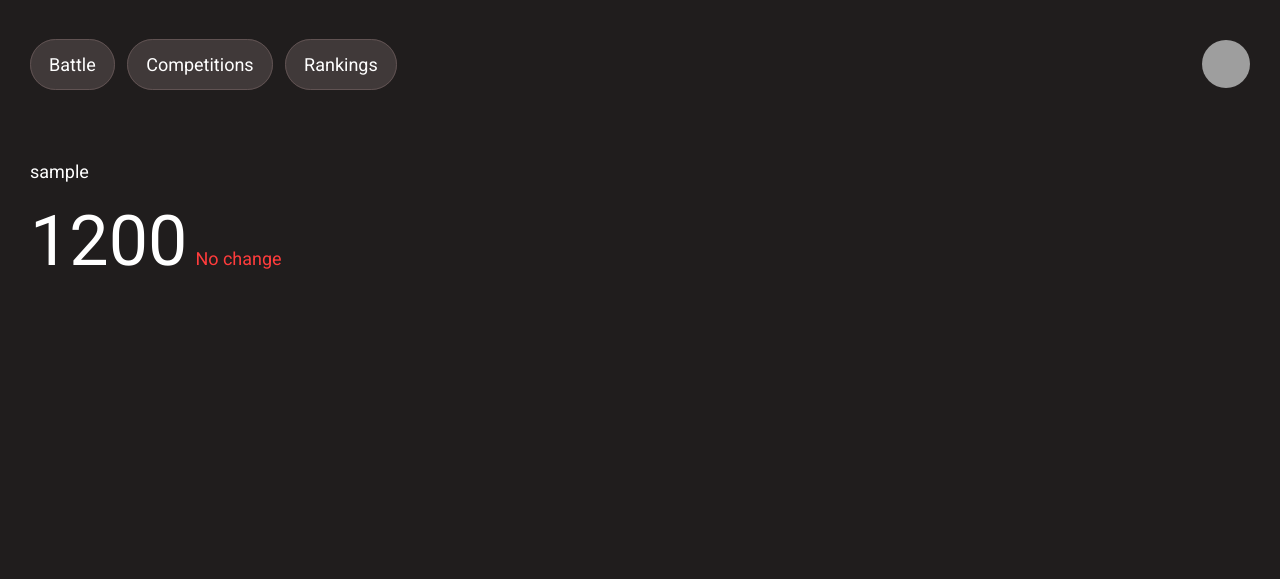
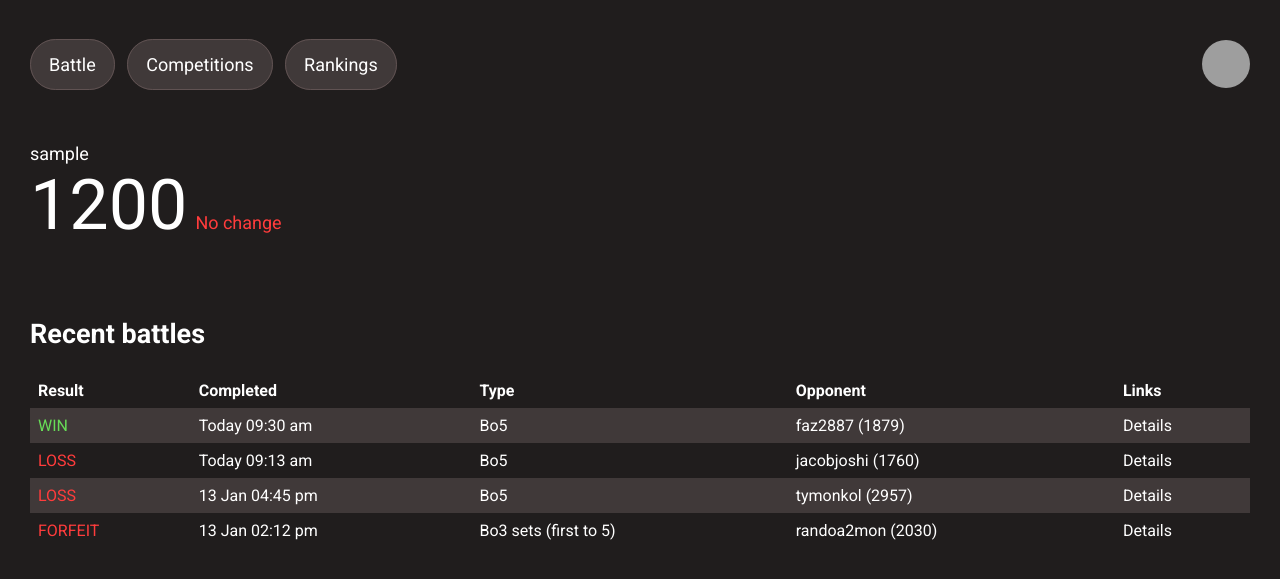
Before and after one commit to william-herring/cubeclash, a Django app: page /battle in a window 1280 px wide. Shown: the top 579 px of the page. Run offline with Django 5.2, Linux system fonts and the light colour scheme; the visitor is signed in with stand-in values (Sample User, id 1); parts of the project's set-up code (start-up, migrations or seed data) failed here and were passed over; some libraries are stand-ins or nearby versions; grey boxes are pictures that could not be loaded.

Commit message:
designed recent battles table display

```diff
--- a/game/static/game/styles/dashboard.css
+++ b/game/static/game/styles/dashboard.css
@@ -62,10 +62,45 @@ body {
 }
 
 .dashboard-elo-box-username {
+    margin-top: 15px;
+    margin-bottom: 15px;
+}
 
+.dashboard-elo-box-username:hover {
+    text-decoration: underline;
 }
 
 .dashboard-elo-box-elo {
     margin: 0;
     font-size: 70px;
 }
+
+.dashboard-match-history {
+    width: 100%;
+}
+
+.dashboard-match-history-table {
+    border-collapse: collapse;
+    width: 100%;
+    text-align: left;
+}
+
+.dashboard-match-history-table td {
+    padding: 8px;
+}
+
+.dashboard-match-history-table th {
+    padding: 8px;
+}
+
+.dashboard-match-history-table tr:nth-child(even) {
+    background-color: #403939;
+}
+
+.dashboard-match-history-table-win-cell {
+    color: #67dc57;
+}
+
+.dashboard-match-history-table-loss-cell {
+    color: #ff3c3c;
+}
--- a/game/templates/dashboard.html
+++ b/game/templates/dashboard.html
@@ -21,7 +21,7 @@
         </div>
     </header>
     <div class="dashboard-elo-box">
-        <p class="dashboard-elo-box-username">{{ user.get_username }}</p>
+        <a class="dashboard-elo-box-username" href="/users/{{ user.get_username }}">{{ user.get_username }}</a>
         <div class="dashboard-elo-box-display">
             <p class="dashboard-elo-box-elo">{{ user.elo|floatformat:"0" }}</p>
             {% if user.elo > user.previous_elo %}
@@ -33,4 +33,46 @@
             {% endif %}
         </div>
     </div>
+    <div class="dashboard-match-history">
+        <h2>Recent battles</h2>
+        <table class="dashboard-match-history-table">
+            <tr>
+                <th>Result</th>
+                <th>Completed</th>
+                <th>Type</th>
+                <th>Opponent</th>
+                <th>Links</th>
+            </tr>
+            <tr>
+                <td class="dashboard-match-history-table-win-cell">WIN</td>
+                <td>Today 09:30 am</td>
+                <td>Bo5</td>
+                <td><a href="/users/eg">faz2887 (1879)</a></td>
+                <td><a href="/battle/26638c2e-446c-4ef8-a980-effcbbaaa2dd/details">Details</a></td>
+            </tr>
+            <tr>
+                <td class="dashboard-match-history-table-loss-cell">LOSS</td>
+                <td>Today 09:13 am</td>
+                <td>Bo5</td>
+                <td><a href="/users/eg">jacobjoshi (1760)</a></td>
+                <td><a href="/battle/26638c2e-446c-4ef8-a980-effcbbaaa2dd/details">Details</a></td>
+            </tr>
+            <tr>
+                <td class="dashboard-match-history-table-loss-cell">LOSS</td>
+                <td>13 Jan 04:45 pm</td>
+                <td>Bo5</td>
+                <td><a href="/users/eg">tymonkol (2957)</a></td>
+                <td>
+                    <a href="/battle/26638c2e-446c-4ef8-a980-effcbbaaa2dd/details">Details</a><br>
+                </td>
+            </tr>
+            <tr>
+                <td class="dashboard-match-history-table-loss-cell">FORFEIT</td>
+                <td>13 Jan 02:12 pm</td>
+                <td>Bo3 sets (first to 5)</td>
+                <td><a href="/users/eg">randoa2mon (2030)</a></td>
+                <td><a href="/battle/26638c2e-446c-4ef8-a980-effcbbaaa2dd/details">Details</a></td>
+            </tr>
+        </table>
+    </div>
 {% endblock %}
--- a/static/styles/global.css
+++ b/static/styles/global.css
@@ -14,3 +14,7 @@ a {
     text-decoration: none;
     color: #ffffff;
 }
+
+a:hover {
+    text-decoration: underline;
+}
```
